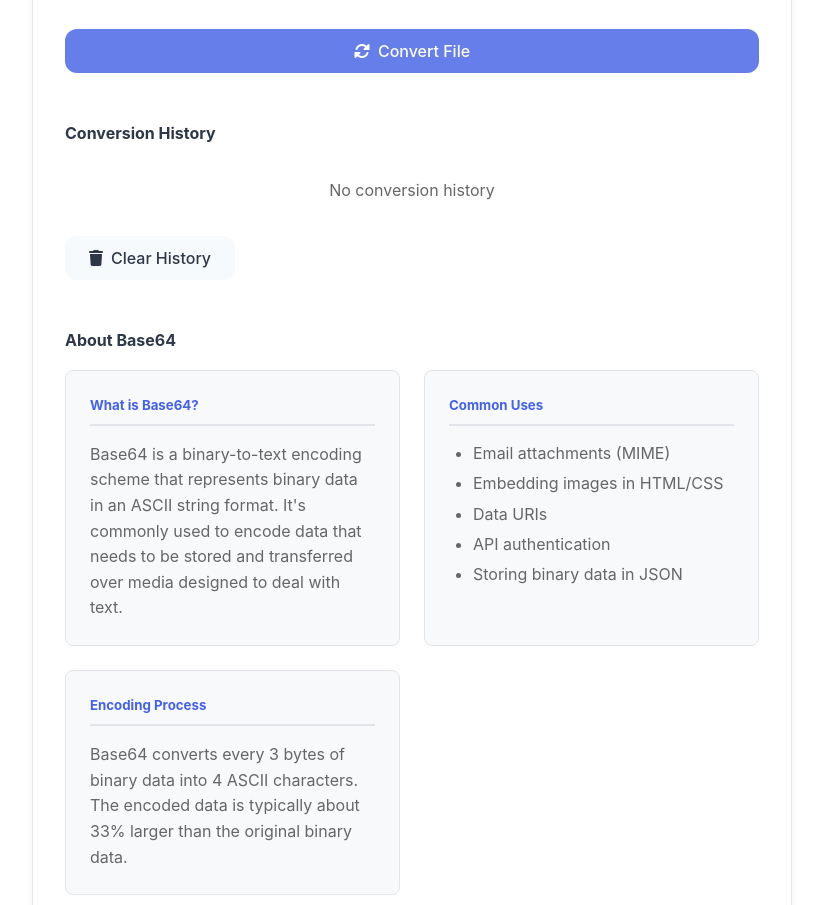
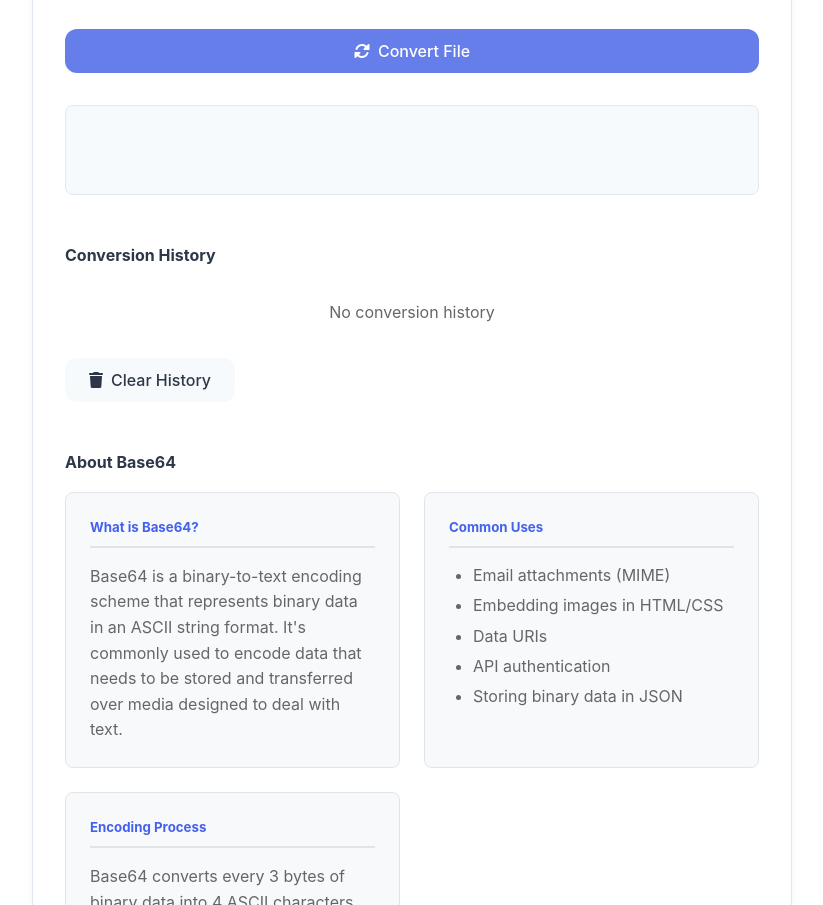
Before and after one commit to surazbasumatary/webtoolsforyou, a plain HTML site: page tools/base64-converter.html in a window 1280 px wide. Shown: the part 1475-2380 px from the top of the page, without its empty margins (228-1051 px from the left). Drawn offline with Linux system fonts and the light colour scheme.

```diff
--- a/tools/base64-converter.html
+++ b/tools/base64-converter.html
@@ -147,6 +147,10 @@
                     </div>
                 </div>
             </div>
+  <!-- ✅ ADD SECOND AD UNIT HERE ✅ -->
+            <div class="ad-unit in-content-ad">
+                <!-- AdSense will auto-fill this -->
+            </div>
 
             <!-- Conversion History -->
             <div class="conversion-history">
```
